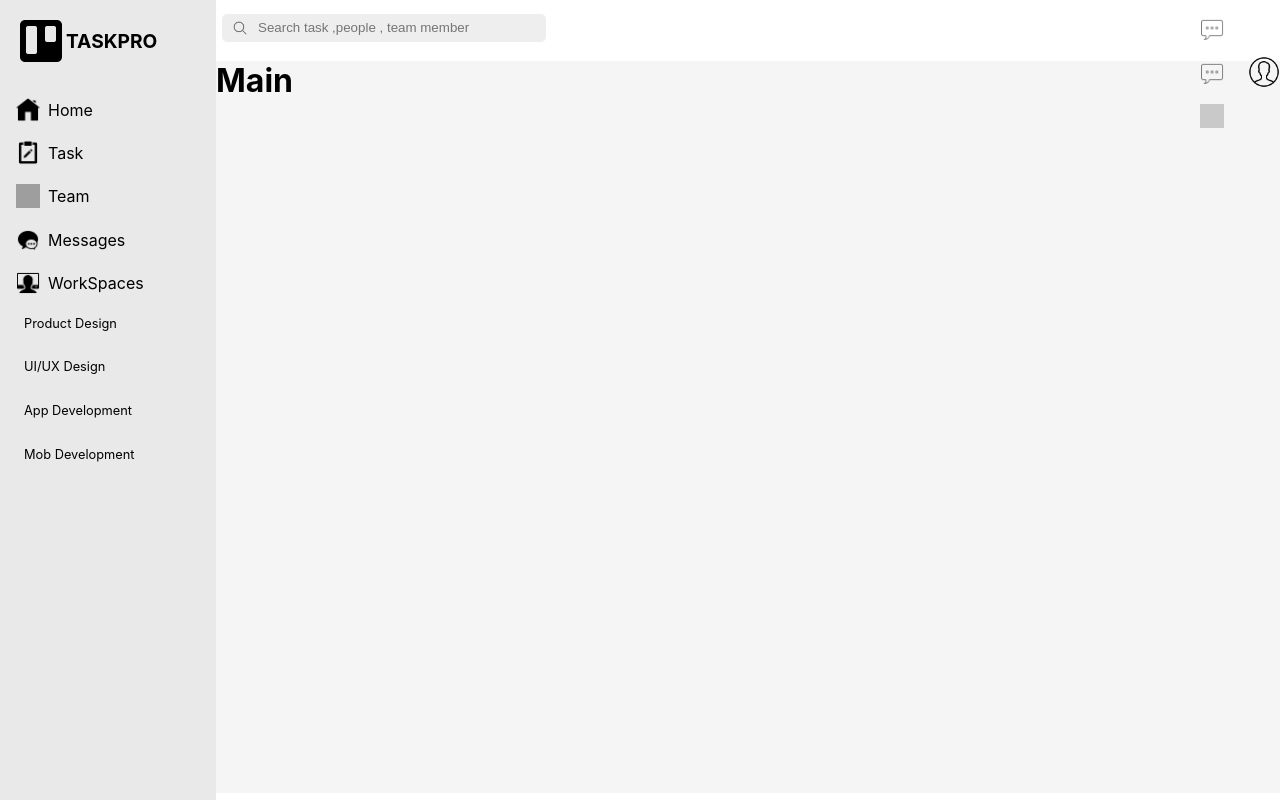
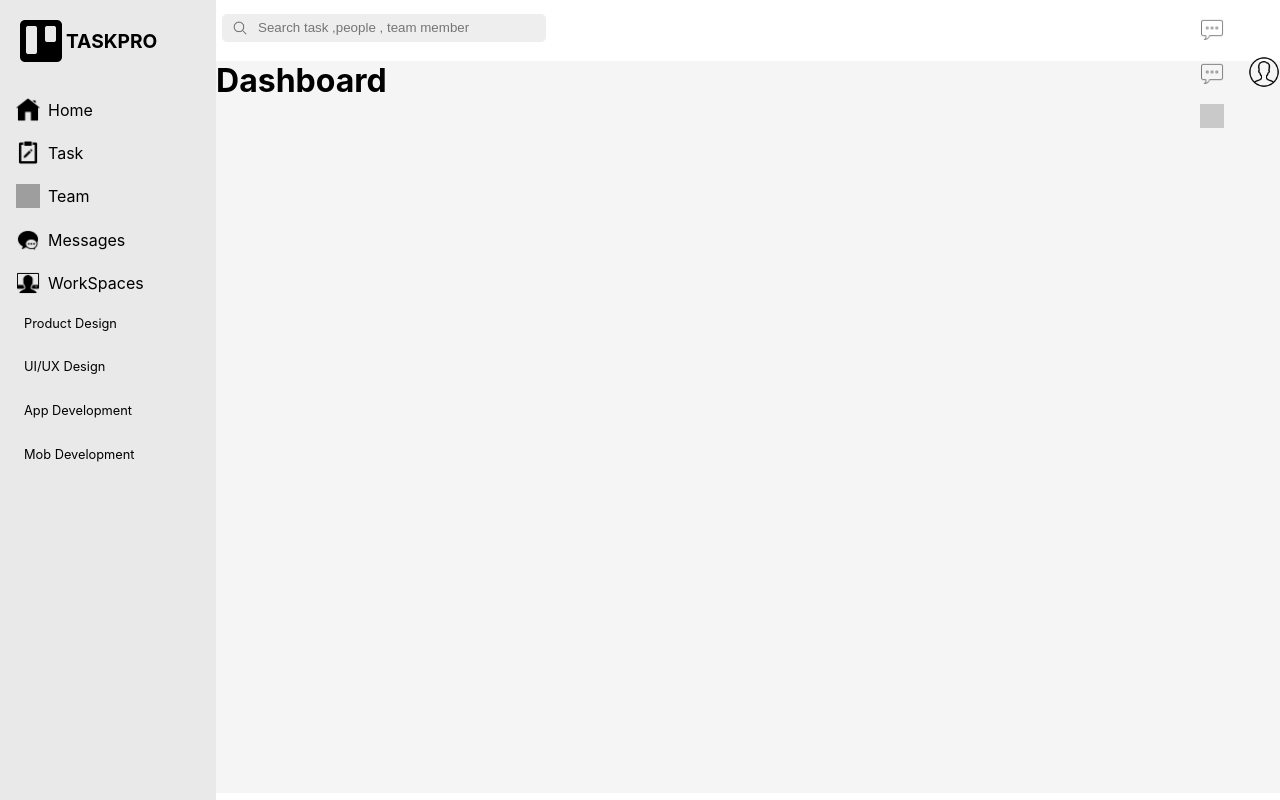
Before and after one commit to rudreshh7/remote, a React (Create React App) app: page / in a window 1280 px wide. Built offline with nearby package versions, Linux system fonts and the light colour scheme; grey boxes are pictures that could not be loaded.

Commit message:
fun changes

```diff
--- a/src/components/dashboard/Main.js
+++ b/src/components/dashboard/Main.js
@@ -4,7 +4,9 @@ import './Main.css'
 function Main() {
   return (
     <div className="main">
-        <h1>Main</h1>
+        <div>
+        <h1>Dashboard</h1>
+        </div>
     </div>
   )
 }
```
